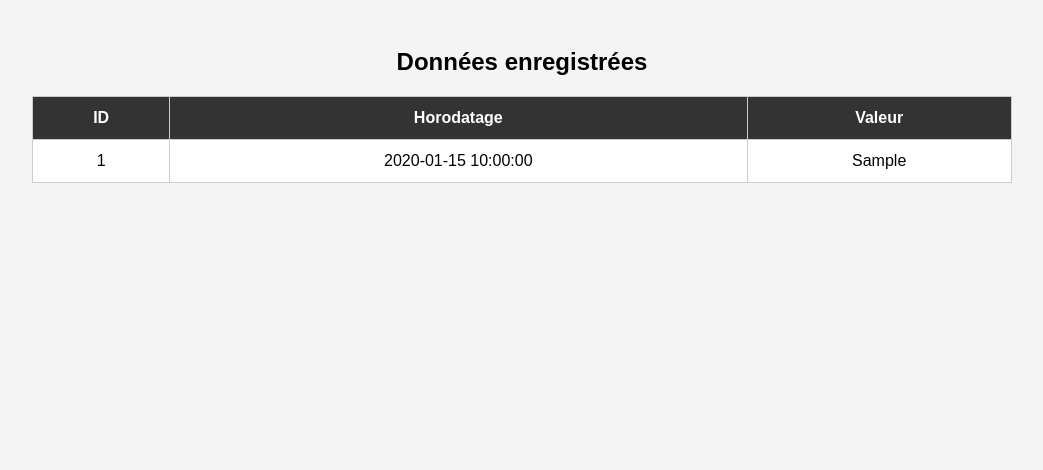
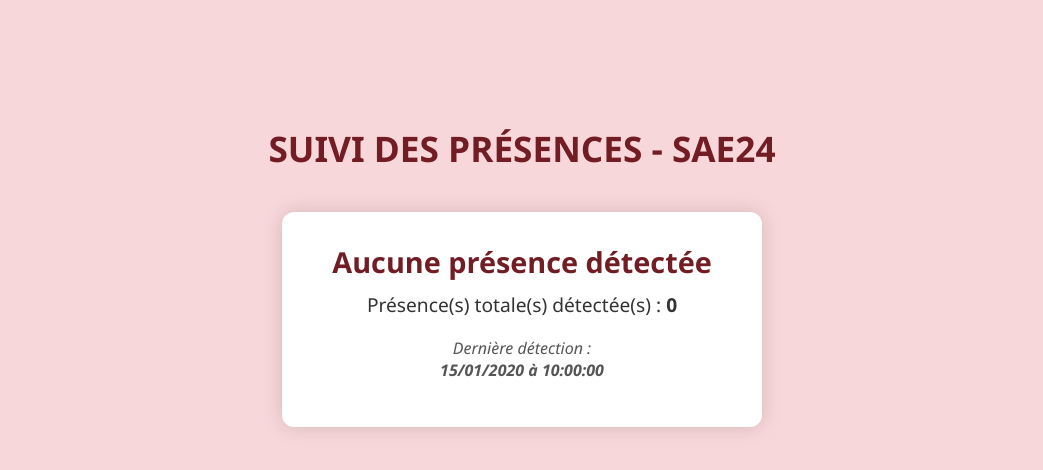
Before and after one commit to bilo478/SAE24-info, a PHP site: page / in a window 1280 px wide. Shown: the top 470 px of the page, without its empty margins (118-1161 px from the left). Run offline with PHP 8.4, Linux system fonts and the light colour scheme; tables that the repository leaves empty or names only in its code hold one stand-in row (values such as "Sample post").

Commit message:
Modification complète de l'interface web, ajout du serveur phpMyAdmin pour gestion des données via MySQL et réagencement des fichiers à utiliser pour le projet

```diff
--- a/web/db_config.php
+++ b/web/db_config.php
@@ -1,6 +1,7 @@
 <?php
-$db_host = "localhost";
-$db_user = "root";
-$db_pass = "TON_MOT_DE_PASSE";
-$db_name = "sae24";
+define('DB_HOST', 'localhost');
+define('DB_USER', 'service');
+define('DB_PASS', 'vitryGTR94!');
+define('DB_NAME', 'sae24');
+define('DB_PORT', 3306);
 ?>
--- a/web/index.php
+++ b/web/index.php
@@ -1,18 +1,62 @@
 <?php
 require_once("db_config.php");
-$conn = new mysqli($db_host, $db_user, $db_pass, $db_name);
-if ($conn->connect_error) exit();
+$conn = new mysqli(DB_HOST, DB_USER, DB_PASS, DB_NAME, DB_PORT);
+if ($conn->connect_error) exit("Connexion échouée : " . $conn->connect_error);
 
-$result = $conn->query("SELECT * FROM mesures");
 
-echo '<!DOCTYPE html><html><head><meta charset="UTF-8"><meta http-equiv="refresh" content="5"><link rel="stylesheet" href="style.css"></head><body>';
-echo '<h2>Données enregistrées</h2>';
-echo '<table><tr><th>ID</th><th>Horodatage</th><th>Valeur</th></tr>';
+$result = $conn->query("SELECT * FROM mesures ORDER BY timestamp DESC LIMIT 1");
+$data = $result->fetch_assoc();
+// Récupération du nombre total de "presence"
+$total = 0;
+$res = $conn->query("SELECT COUNT(*) AS total FROM mesures WHERE LOWER(valeur) = 'presence'");
+if ($res) {
+    $row = $res->fetch_assoc();
+    $total = $row['total'];
+}
+$conn->close();
 
-while ($row = $result->fetch_assoc()) {
-    echo "<tr><td>{$row['id']}</td><td>{$row['timestamp']}</td><td>{$row['valeur']}</td></tr>";
-}
+$valeur = $data ? strtolower($data['valeur']) : 'aucune';
+$timestamp = $data ? $data['timestamp'] : null;
 
-echo '</table></body></html>';
-$conn->close();
+$message = ($valeur === 'presence') ? "Présence détectée" : "Aucune présence détectée";
+$classeCouleur = ($valeur === 'presence') ? "presence" : "absence";
 ?>
+
+<!DOCTYPE html>
+<html lang="fr">
+<head>
+  <meta charset="UTF-8">
+  <title>Visualisation - SAE24</title>
+  <meta http-equiv="refresh" content="5">
+  <link rel="stylesheet" href="style.css">
+</head>
+<body>
+  <div class="container">
+    <h1>Suivi des présences - SAE24</h1>
+
+    <div class="carte <?= $classeCouleur ?>">
+      <h2><?= $message ?></h2>
+      <p class="total">Présence(s) totale(s) détectée(s) : <strong><?= $total ?></strong></p>
+      <?php if ($timestamp): ?>
+        <?php
+          $date = new DateTime($timestamp);
+          $now = new DateTime();
+
+          $diff = $now->diff($date)->days;
+
+          if ($date->format('Y-m-d') === $now->format('Y-m-d')) {
+            $affichage = "Aujourd’hui à " . $date->format("H:i:s");
+          } elseif ($diff === 1) {
+            $affichage = "Hier à " . $date->format("H:i:s");
+          } else {
+            $affichage = $date->format("d/m/Y à H:i:s");
+          }
+        ?>
+        <p class="timestamp">Dernière détection :<br><strong><?= $affichage ?></strong></p>
+      <?php else: ?>
+        <p class="timestamp">Aucune détection encore enregistrée.</p>
+      <?php endif; ?>
+    </div>
+  </div>
+</body>
+</html>
--- a/web/style.css
+++ b/web/style.css
@@ -1,27 +1,70 @@
 body {
-    font-family: Arial, sans-serif;
-    padding: 20px;
-    background-color: #f4f4f4;
+  margin: 0;
+  font-family: 'Segoe UI', sans-serif;
+  transition: background-color 0.5s ease;
+  background-color: #f8d7da; /* par défaut : rouge clair */
+  color: #721c24;
+}
+
+body.vert {
+  background-color: #d4edda;
+  color: #155724;
+}
+
+body.rouge {
+  background-color: #f8d7da;
+  color: #721c24;
+}
+
+.container {
+  text-align: center;
+  padding-top: 100px;
+}
+
+h1 {
+  font-size: 2.2em;
+  margin-bottom: 40px;
+  text-transform: uppercase;
+}
+
+.carte {
+  display: inline-block;
+  padding: 30px 50px;
+  border-radius: 12px;
+  background: white;
+  box-shadow: 0 0 20px rgba(0,0,0,0.15);
+  transition: all 0.3s ease;
+  min-width: 300px;
+}
+
+body.vert .carte {
+  box-shadow: 0 0 20px rgba(40, 167, 69, 0.3); /* halo vert */
+}
+
+body.rouge .carte {
+  box-shadow: 0 0 20px rgba(220, 53, 69, 0.3); /* halo rouge */
 }
 
 h2 {
-    text-align: center;
+  margin: 0;
+  font-size: 1.8em;
+  margin-bottom: 10px;
 }
 
-  table {
-    width: 80%;
-    margin: auto;
-    border-collapse: collapse;
-    background-color: white;
+p {
+  font-size: 1.2em;
+  margin-top: 0;
 }
 
-  th, td {
-    padding: 12px;
-    text-align: center;
-    border: 1px solid #ccc;
+.timestamp {
+  margin-top: 15px;
+  font-style: italic;
+  font-size: 1em;
+  color: #555;
 }
 
-  th {
-    background-color: #333;
-    color: white;
+.total {
+  font-size: 1.2em;
+  margin-top: 10px;
+  color: #333;
 }
```
Lines whose indentation alone changed are shown as unchanged.
